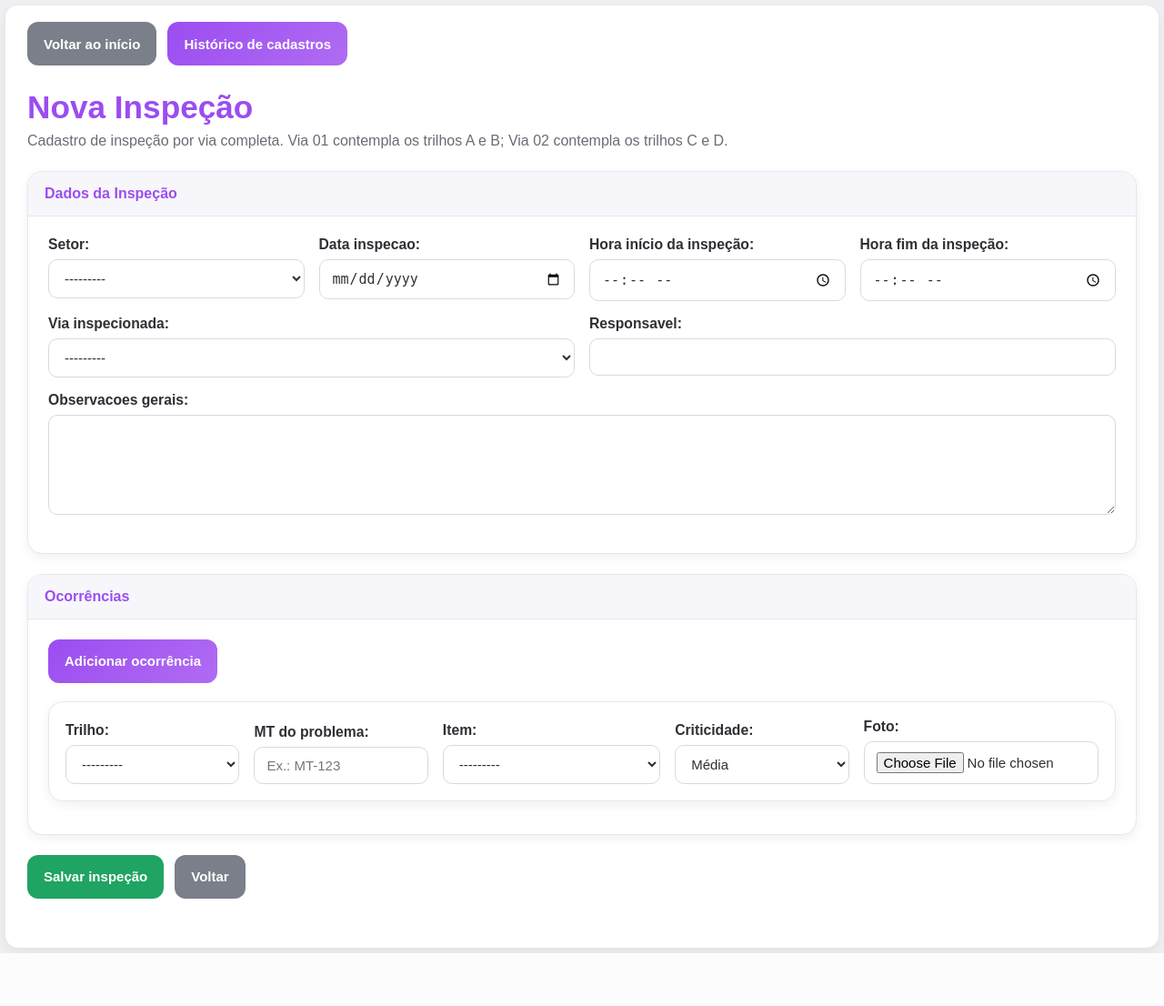
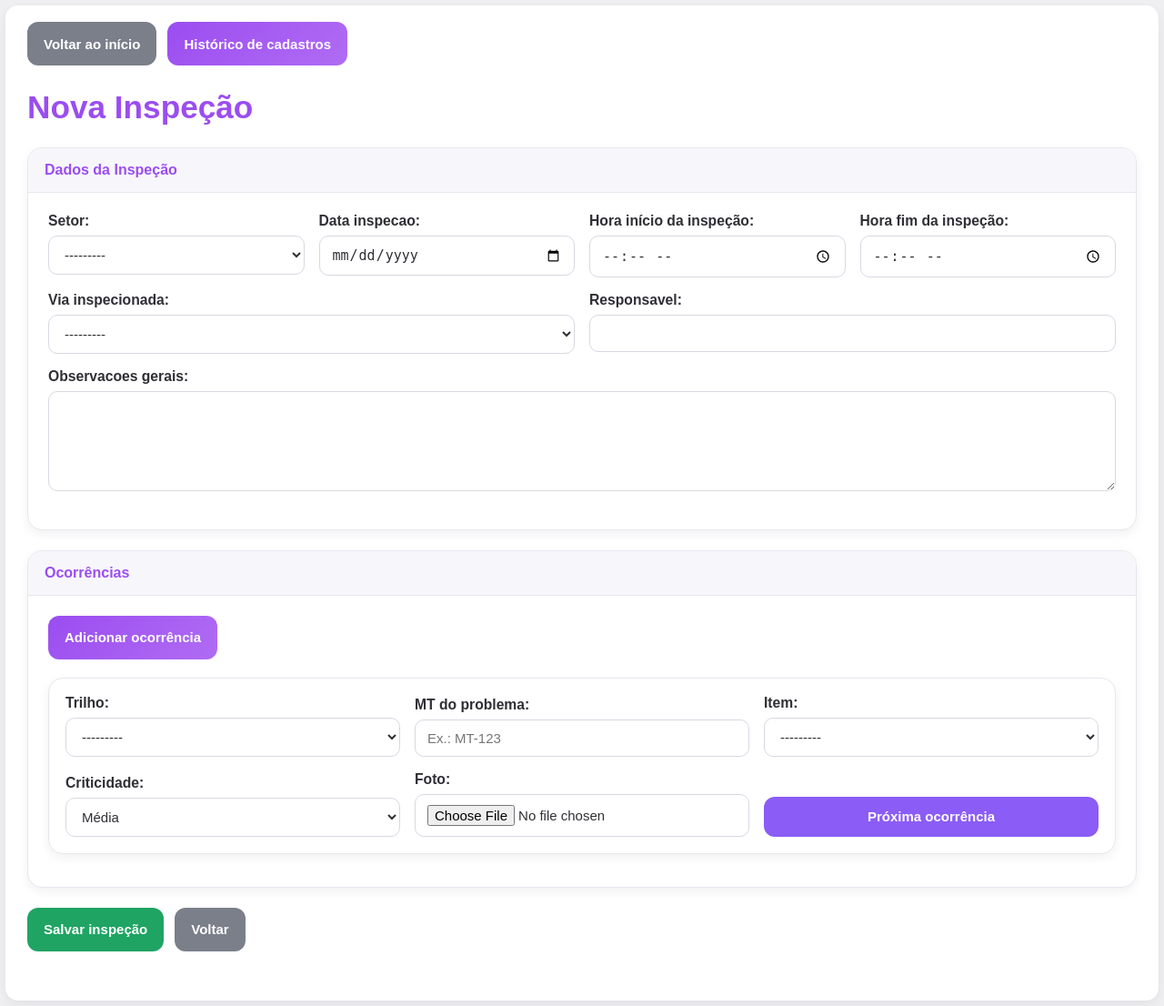
Before and after one commit to WillianVieira89/Plataforma_Trilhos, a Django app: page /inspecoes/nova/ in a window 1280 px wide. Shown: the whole page at 91% size. Before the commit the page ends 1048 px from the top, so only its background shows below. Run offline with Django 5.2, Linux system fonts and the light colour scheme; data comes from the database, SQL or seed files in the repository.

Commit message:
Recriar botao concluir e proxima ocorrencia

```diff
--- a/desgaste/templates/desgaste/inspecoes/form_inspecao.html
+++ b/desgaste/templates/desgaste/inspecoes/form_inspecao.html
@@ -13,6 +13,7 @@
 <style>
     .ocorrencia-card {
         margin-bottom: 14px;
+        transition: all 0.2s ease-in-out;
     }
 
     .ocorrencia-card .card-body {
@@ -21,7 +22,7 @@
 
     .ocorrencia-linha {
         display: grid;
-        grid-template-columns: 1fr 1fr 1.25fr 1fr 1.35fr;
+        grid-template-columns: 0.9fr 1fr 1.35fr 0.9fr 1.25fr 1fr;
         gap: 16px;
         align-items: end;
     }
@@ -35,7 +36,34 @@
         min-height: 44px;
     }
 
-    @media (max-width: 1200px) {
+    .btn-concluir-ocorrencia {
+        width: 100%;
+        min-height: 44px;
+        border: none;
+        border-radius: 12px;
+        background: #8b5cf6;
+        color: #ffffff;
+        font-weight: 800;
+        cursor: pointer;
+        padding: 10px 12px;
+    }
+
+    .btn-concluir-ocorrencia:hover {
+        background: #7c3aed;
+    }
+
+    .ocorrencia-card.ocorrencia-concluida {
+        border-color: #bbf7d0;
+        background: #f0fdf4;
+    }
+
+    @media (max-width: 1300px) {
+        .ocorrencia-linha {
+            grid-template-columns: repeat(3, minmax(220px, 1fr));
+        }
+    }
+
+    @media (max-width: 900px) {
         .ocorrencia-linha {
             grid-template-columns: repeat(2, minmax(220px, 1fr));
         }
@@ -51,9 +79,6 @@
 <div class="page-header">
     <div>
         <h1 class="page-title">{{ titulo }}</h1>
-        <p class="page-subtitle">
-            Cadastro de inspeção por via completa. Via 01 contempla os trilhos A e B; Via 02 contempla os trilhos C e D.
-        </p>
     </div>
 </div>
 
@@ -168,6 +193,13 @@
                                     {{ form_ocorrencia.foto.label_tag }}
                                     {{ form_ocorrencia.foto }}
                                 </div>
+
+                                <div class="field">
+                                    <label>&nbsp;</label>
+                                    <button type="button" class="btn-concluir-ocorrencia" onclick="concluirEAdicionarOcorrencia(this)">
+                                        Próxima ocorrência
+                                    </button>
+                                </div>
                             </div>
 
                             {% if form_ocorrencia.instance.pk %}
@@ -247,7 +279,7 @@ function adicionarFormulario() {
     const container = document.getElementById("formset-container");
 
     if (!totalForms || !container) {
-        return;
+        return null;
     }
 
     const formCount = parseInt(totalForms.value, 10);
@@ -293,6 +325,13 @@ function adicionarFormulario() {
                         <label for="id_${prefix}-${formCount}-foto">Foto</label>
                         <input type="file" name="${prefix}-${formCount}-foto" id="id_${prefix}-${formCount}-foto" class="form-control">
                     </div>
+
+                    <div class="field">
+                        <label>&nbsp;</label>
+                        <button type="button" class="btn-concluir-ocorrencia" onclick="concluirEAdicionarOcorrencia(this)">
+                            Próxima ocorrência
+                        </button>
+                    </div>
                 </div>
             </div>
         </div>
@@ -302,6 +341,34 @@ function adicionarFormulario() {
     totalForms.value = formCount + 1;
 
     atualizarTrilhosDasOcorrencias();
+
+    const cards = document.querySelectorAll(".ocorrencia-card");
+    return cards[cards.length - 1];
+}
+
+function concluirEAdicionarOcorrencia(botao) {
+    const cardAtual = botao.closest(".ocorrencia-card");
+
+    if (cardAtual) {
+        cardAtual.classList.add("ocorrencia-concluida");
+    }
+
+    const novoCard = adicionarFormulario();
+
+    if (novoCard) {
+        novoCard.scrollIntoView({
+            behavior: "smooth",
+            block: "center"
+        });
+
+        const primeiroCampo = novoCard.querySelector('select[name$="-trilho"]');
+
+        if (primeiroCampo) {
+            setTimeout(function () {
+                primeiroCampo.focus();
+            }, 300);
+        }
+    }
 }
 
 document.addEventListener("DOMContentLoaded", function () {
```
